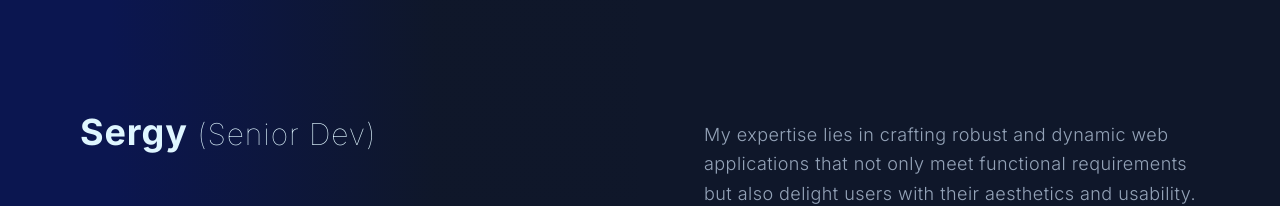
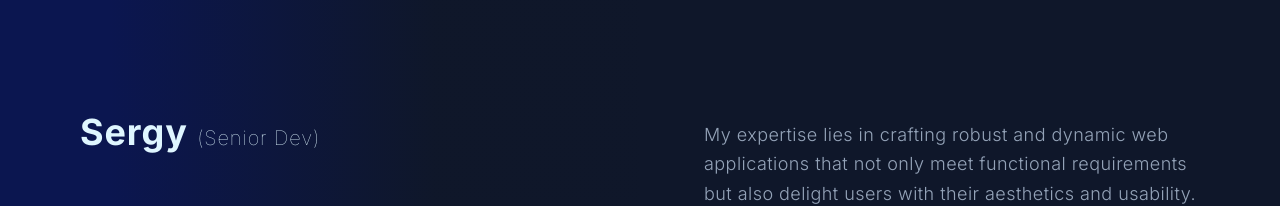
Before and after one commit to Sergyoubi/Portfolio, a Next.js app: page / in a window 1280 px wide. Shown: the top 206 px of the page. Built offline with nearby package versions, Linux system fonts and the light colour scheme.

Commit message:
decrease font size&changed border color

```diff
--- a/components/About.tsx
+++ b/components/About.tsx
@@ -7,7 +7,7 @@ const About = () => {
       <div className="w-[85%] lg:w-[75%] 2xl:w-[60%] h-[60%] mid-xl:h-[46%] 2xl:h-[42%] flex flex-col justify-between items-start relative xl:bottom-[6%] mid-xl:bottom-[13%] 2xl:left-[15%] 2xl:bottom-[15%]">
         <p className="text-[#DFF6FF] font-bold text-4xl tracking-wide">
           Sergy {""}
-          <span className="text-3xl font-thin">(Senior Dev)</span>
+          <span className="text-xl font-thin">(Senior Dev)</span>
         </p>
         <p className="text-slate-200 font-bold text-6xl tracking-wide select-none">
           I am into <br /> building SaaS.
--- a/components/JobDescription.tsx
+++ b/components/JobDescription.tsx
@@ -27,7 +27,7 @@ const JobDescription = ({
         scale: scale,
       }}
       transition={{ stiffness: 20 }}
-      className="border border-slate-800 rounded-xl gap-5 w-[95%] lg:w-[90%] h-[55vh] lg:h-[40vh] mid-xl:h-[28vh] 2xl:h-[25vh] flex-center my-3 hover:cursor-pointer"
+      className="border border-slate-800 hover:border-zinc-700 rounded-xl gap-5 w-[95%] lg:w-[90%] h-[55vh] lg:h-[40vh] mid-xl:h-[28vh] 2xl:h-[25vh] flex-center my-3 hover:cursor-pointer"
     >
       <div className="w-[25%] h-full flex justify-start items-start">
         <p className="text-[10px] text-slate-400 mx-2 relative top-[7%] left-[5%] mid-xl:left-[10%]">
```
